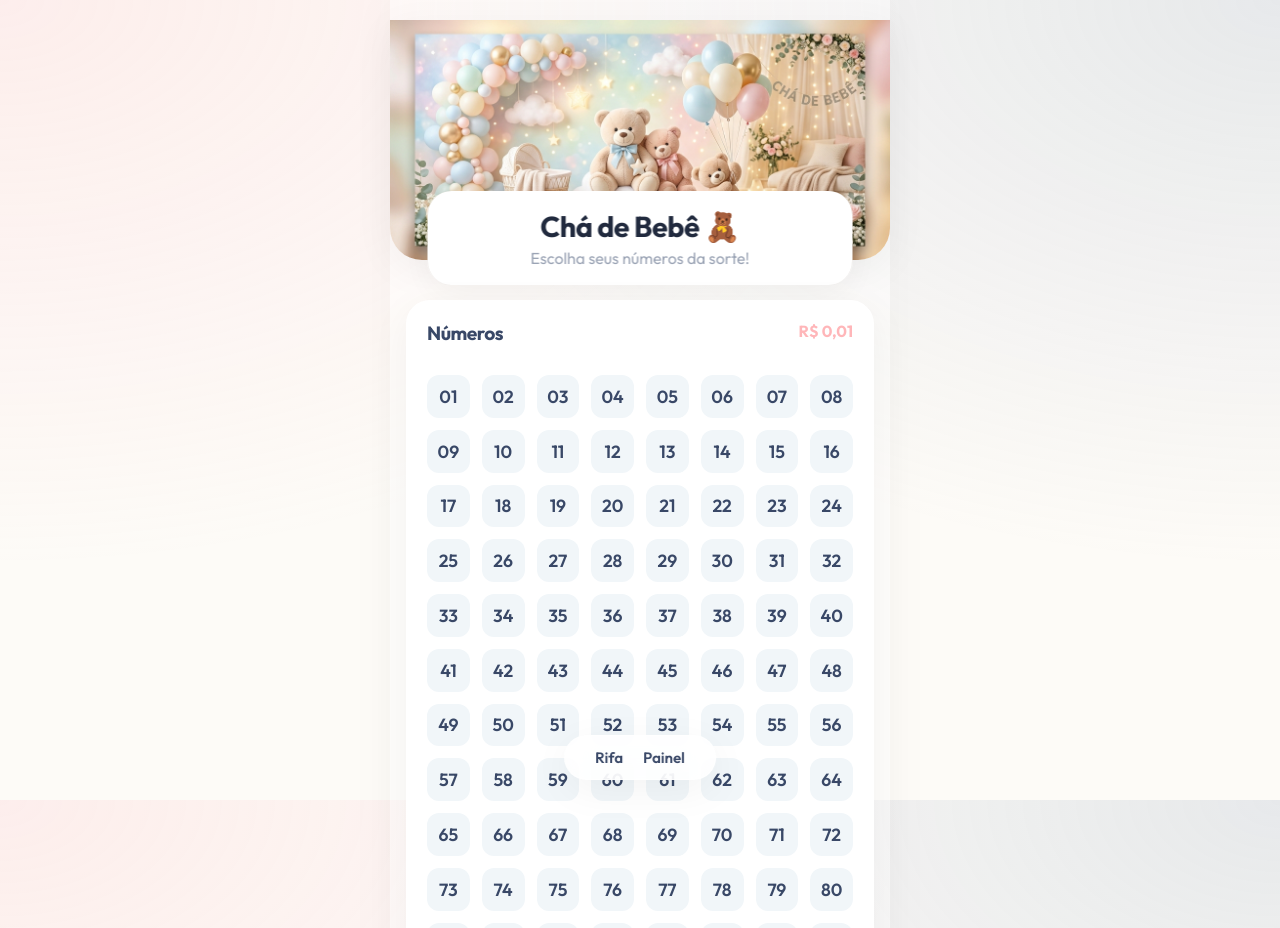
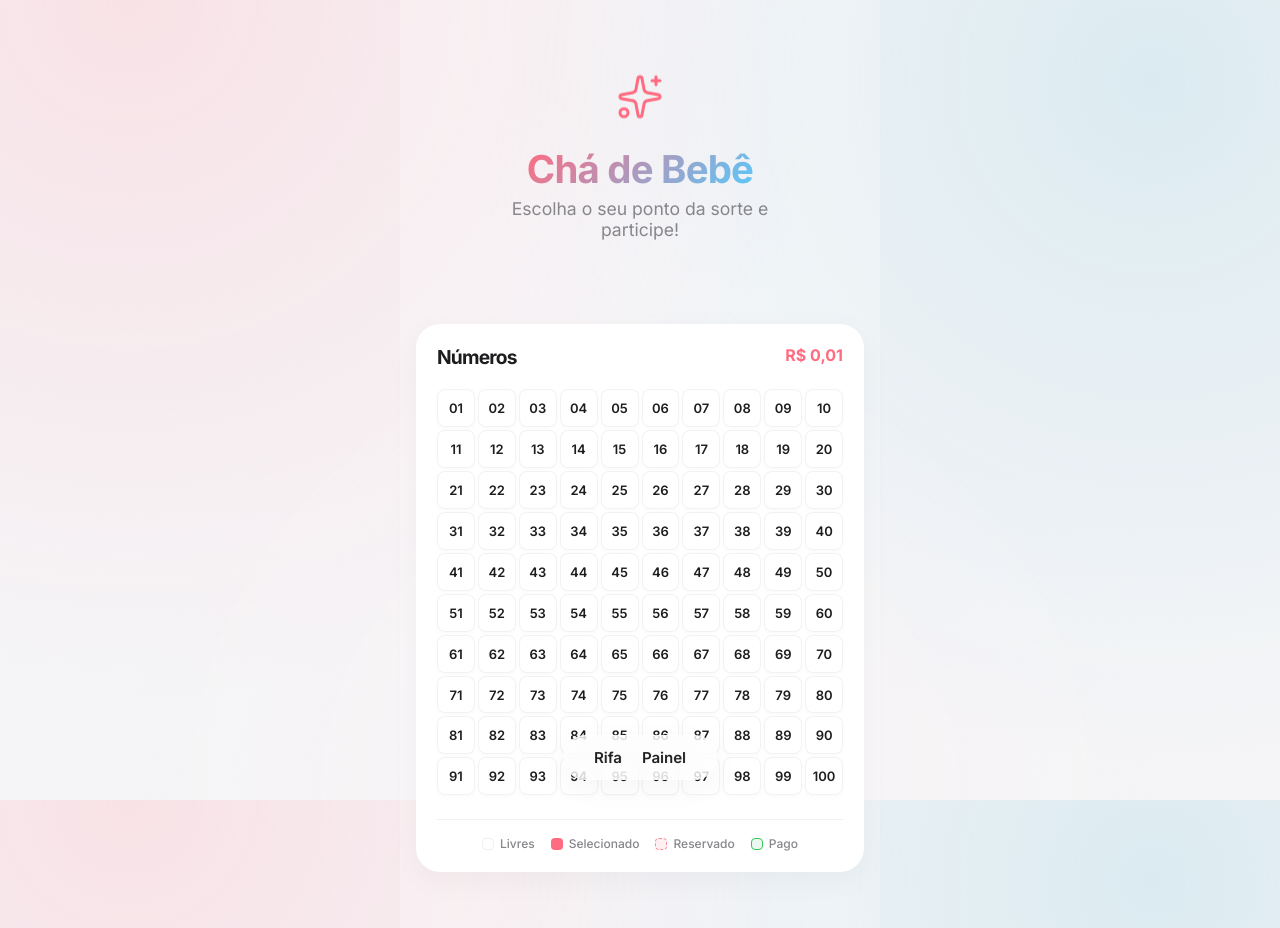
Before and after one commit to werveso378-sys/rifas-baby-go, a React (Vite) app in the folder frontend/: page / in a window 1280 px wide. Shown: the top 928 px of the page. Built offline with nearby package versions, Linux system fonts and the light colour scheme; no server answers; the database is empty.

Commit message:
UI Premium Redesign: Apple aesthetic, SVG Hero, 10x10 grid, modal overflow fix

```diff
--- a/frontend/src/components/BottomSheetModal.jsx
+++ b/frontend/src/components/BottomSheetModal.jsx
@@ -41,6 +41,8 @@ const sheetStyle = {
   padding: '24px 24px 40px',
   boxShadow: '0 -10px 40px rgba(0,0,0,0.1)',
   position: 'relative',
+  maxHeight: '85vh',
+  overflowY: 'auto',
 };
 
 const dragHandleStyle = {
--- a/frontend/src/components/NumberGrid.css
+++ b/frontend/src/components/NumberGrid.css
@@ -1,8 +1,8 @@
 .number-grid {
   display: grid;
-  grid-template-columns: repeat(auto-fill, minmax(38px, 1fr));
-  gap: 12px;
-  padding: 10px 0;
+  grid-template-columns: repeat(10, 1fr);
+  gap: 3px;
+  margin-bottom: 24px;
 }
 
 .number-cell {
@@ -10,9 +10,9 @@
   display: flex;
   align-items: center;
   justify-content: center;
-  border-radius: var(--border-radius-sm);
+  border-radius: 8px; /* Slightly rounded, Apple style */
   font-weight: 600;
-  font-size: 1.1rem;
+  font-size: 13px;
   cursor: pointer;
   transition: all 0.2s cubic-bezier(0.16, 1, 0.3, 1);
   user-select: none;
@@ -20,16 +20,16 @@
 }
 
 .number-cell.available {
-  background: var(--primary-light);
-  color: var(--primary-dark);
-  border: 2px solid transparent;
+  background: var(--surface-solid);
+  color: var(--text-main);
+  border: 1px solid rgba(0,0,0,0.05);
+  box-shadow: 0 2px 5px rgba(0,0,0,0.02);
 }
 
 .number-cell.available:hover {
-  background: #fff;
-  transform: translateY(-2px);
-  box-shadow: 0 4px 12px rgba(0,0,0,0.05);
-  border-color: var(--accent);
+  transform: scale(1.08);
+  border-color: var(--accent-blue);
+  z-index: 10;
 }
 
 .number-cell.available:active {
@@ -39,48 +39,67 @@
 .number-cell.selected {
   background: var(--accent);
   color: #fff;
-  box-shadow: 0 4px 15px rgba(255, 182, 185, 0.5);
+  border-color: transparent;
   transform: scale(1.05);
-  animation: pulse-soft 0.3s ease-out;
+  box-shadow: 0 4px 12px rgba(255, 107, 129, 0.3);
+  z-index: 10;
 }
 
 .number-cell.reserved {
-  background: #E8ECEF;
-  color: #9BA4B5;
+  background: #FFF0F2;
+  color: #FF8A9B;
+  border: 1px dashed #FF8A9B;
+  cursor: not-allowed;
+  opacity: 0.8;
+}
+
+.number-cell.paid {
+  background: #EAF8F1;
+  color: #34C759; /* Apple Green */
+  border: 1px solid #34C759;
   cursor: not-allowed;
   opacity: 0.7;
 }
 
-.number-cell.paid {
-  background: #A8D1D1; /* Soft mint/teal for paid */
-  color: #fff;
-  cursor: not-allowed;
-  box-shadow: inset 0 2px 4px rgba(0,0,0,0.05);
-}
-
 .legend {
   display: flex;
+  flex-wrap: wrap;
   justify-content: center;
-  gap: 20px;
-  margin-top: 24px;
-  font-size: 0.85rem;
-  font-weight: 500;
-  color: var(--text-muted);
+  gap: 16px;
+  padding-top: 16px;
+  border-top: 1px solid rgba(0,0,0,0.05);
 }
 
 .legend-item {
   display: flex;
   align-items: center;
-  gap: 8px;
+  gap: 6px;
+  font-size: 12px;
+  font-weight: 500;
+  color: var(--text-muted);
 }
 
 .legend-color {
-  width: 14px;
-  height: 14px;
+  width: 12px;
+  height: 12px;
   border-radius: 4px;
 }
 
-.legend-available { background: var(--primary-light); border: 1px solid #ddd; }
-.legend-selected { background: var(--accent); }
-.legend-reserved { background: #E8ECEF; }
-.legend-paid { background: #A8D1D1; }
+.legend-available {
+  background: #fff;
+  border: 1px solid #eee;
+}
+
+.legend-selected {
+  background: var(--accent);
+}
+
+.legend-reserved {
+  background: #FFF0F2;
+  border: 1px dashed #FF8A9B;
+}
+
+.legend-paid {
+  background: #EAF8F1;
+  border: 1px solid #34C759;
+}
--- a/frontend/src/index.css
+++ b/frontend/src/index.css
@@ -1,27 +1,26 @@
-@import url('https://fonts.googleapis.com/css2?family=Outfit:wght@300;400;500;600;700&display=swap');
+@import url('https://fonts.googleapis.com/css2?family=Inter:wght@300;400;500;600;700&display=swap');
 
 :root {
-  /* Premium Pastel/Neutral Palette */
-  --primary: #9BA4B5;
-  --primary-light: #F1F6F9;
-  --primary-dark: #394867;
-  --accent: #FFB6B9;
-  --accent-hover: #fa9ea2;
+  /* Premium Apple-like Pastel Palette */
+  --primary-dark: #1D1D1F; /* Apple dark gray */
+  --accent: #FF6B81;       /* Vibrant soft pink */
+  --accent-light: #FFE0E5;
+  --accent-blue: #5AC8FA;  /* Apple pastel blue */
 
-  --background: #fdfbf7;
-  --surface: rgba(255, 255, 255, 0.85);
+  --background: #F5F5F7;   /* Apple base background */
+  --surface: rgba(255, 255, 255, 0.7);
   --surface-solid: #ffffff;
 
-  --text-main: #212A3E;
-  --text-muted: #9BA4B5;
+  --text-main: #1D1D1F;
+  --text-muted: #86868B;
 
-  --border-radius-xl: 32px;
+  --border-radius-xl: 36px;
   --border-radius-lg: 24px;
-  --border-radius-md: 16px;
+  --border-radius-md: 18px;
   --border-radius-sm: 12px;
 
-  --shadow-soft: 0 10px 40px rgba(0, 0, 0, 0.05);
-  --shadow-hover: 0 15px 50px rgba(0, 0, 0, 0.08);
+  --shadow-soft: 0 8px 30px rgba(0, 0, 0, 0.04);
+  --shadow-hover: 0 14px 40px rgba(0, 0, 0, 0.08);
 }
 
 * {
@@ -31,13 +30,15 @@
 }
 
 body {
-  font-family: 'Outfit', sans-serif;
+  font-family: 'Inter', -apple-system, BlinkMacSystemFont, sans-serif;
   background: var(--background);
   color: var(--text-main);
   min-height: 100vh;
-  /* Soft gradient background */
-  background-image: radial-gradient(at 0% 0%, hsla(353,100%,86%,0.2) 0px, transparent 50%),
-                    radial-gradient(at 100% 0%, hsla(219,23%,65%,0.2) 0px, transparent 50%);
+  /* Premium Apple-like gradient background: Pastel Pink & Blue */
+  background-image:
+    radial-gradient(circle at 10% 0%, rgba(255, 182, 193, 0.3) 0%, transparent 50%),
+    radial-gradient(circle at 90% 10%, rgba(173, 216, 230, 0.35) 0%, transparent 50%),
+    radial-gradient(circle at 50% 100%, rgba(255, 240, 245, 0.4) 0%, transparent 50%);
   background-attachment: fixed;
   display: flex;
   justify-content: center;
@@ -47,27 +48,26 @@ body {
 
 #root {
   width: 100%;
-  max-width: 500px; /* Mobile first approach centered */
+  max-width: 480px; /* Mobile first */
   margin: 0 auto;
   min-height: 100vh;
   position: relative;
-  box-shadow: 0 0 50px rgba(0,0,0,0.03);
-  background: rgba(255,255,255,0.4);
+  background: rgba(255,255,255,0.2);
 }
 
 /* Glassmorphism utility */
 .glass {
   background: var(--surface);
-  backdrop-filter: blur(20px);
-  -webkit-backdrop-filter: blur(20px);
-  border: 1px solid rgba(255, 255, 255, 0.6);
+  backdrop-filter: blur(24px);
+  -webkit-backdrop-filter: blur(24px);
+  border: 1px solid rgba(255, 255, 255, 0.5);
   border-radius: var(--border-radius-lg);
   box-shadow: var(--shadow-soft);
 }
 
 /* Animations */
 @keyframes fadeIn {
-  from { opacity: 0; transform: translateY(15px); }
+  from { opacity: 0; transform: translateY(10px); }
   to { opacity: 1; transform: translateY(0); }
 }
 
@@ -76,33 +76,37 @@ body {
   to { transform: translateY(0); }
 }
 
-@keyframes pulse-soft {
-  0% { transform: scale(1); }
-  50% { transform: scale(1.02); }
-  100% { transform: scale(1); }
+@keyframes floatY {
+  0% { transform: translateY(0px); }
+  50% { transform: translateY(-8px); }
+  100% { transform: translateY(0px); }
 }
 
 .animate-fade-in {
-  animation: fadeIn 0.5s cubic-bezier(0.16, 1, 0.3, 1) forwards;
+  animation: fadeIn 0.6s cubic-bezier(0.16, 1, 0.3, 1) forwards;
 }
 
 .animate-slide-up {
-  animation: slideUp 0.4s cubic-bezier(0.16, 1, 0.3, 1) forwards;
+  animation: slideUp 0.5s cubic-bezier(0.16, 1, 0.3, 1) forwards;
+}
+
+.animate-float {
+  animation: floatY 4s ease-in-out infinite;
 }
 
 /* Shared UI Components */
 .input-field {
   width: 100%;
   padding: 16px;
-  border: 2px solid transparent;
+  border: 1.5px solid transparent;
   border-radius: var(--border-radius-sm);
-  background: var(--primary-light);
-  font-family: 'Outfit', sans-serif;
+  background: rgba(0,0,0,0.03);
+  font-family: inherit;
   font-size: 16px;
   font-weight: 500;
   color: var(--text-main);
   outline: none;
-  transition: all 0.3s ease;
+  transition: all 0.2s ease;
 }
 
 .input-field::placeholder {
@@ -110,9 +114,9 @@ body {
 }
 
 .input-field:focus {
-  border-color: var(--accent);
+  border-color: var(--accent-blue);
   background: #fff;
-  box-shadow: 0 0 0 4px rgba(255, 182, 185, 0.15);
+  box-shadow: 0 0 0 4px rgba(90, 200, 250, 0.15);
 }
 
 .btn {
@@ -120,7 +124,7 @@ body {
   padding: 16px;
   border: none;
   border-radius: var(--border-radius-lg);
-  font-family: 'Outfit', sans-serif;
+  font-family: inherit;
   font-weight: 600;
   font-size: 17px;
   cursor: pointer;
@@ -136,14 +140,13 @@ body {
 }
 
 .btn-primary {
-  background: var(--accent);
+  background: linear-gradient(135deg, var(--accent) 0%, #FF8A9B 100%);
   color: #fff;
-  box-shadow: 0 4px 15px rgba(255, 182, 185, 0.4);
+  box-shadow: 0 4px 15px rgba(255, 107, 129, 0.3);
 }
 
 .btn-primary:hover:not(:disabled) {
-  background: var(--accent-hover);
-  box-shadow: 0 6px 20px rgba(255, 182, 185, 0.5);
+  box-shadow: 0 8px 25px rgba(255, 107, 129, 0.4);
   transform: translateY(-2px);
 }
 
@@ -159,18 +162,18 @@ body {
 }
 
 .btn-secondary:hover {
-  background: #2b3752;
+  background: #000;
   transform: translateY(-2px);
 }
 
 /* Typography Helpers */
 h1, h2, h3 {
   font-weight: 700;
-  letter-spacing: -0.5px;
+  letter-spacing: -0.8px;
 }
 
 .text-gradient {
-  background: linear-gradient(135deg, var(--primary-dark) 0%, var(--accent) 100%);
+  background: linear-gradient(135deg, var(--accent) 0%, var(--accent-blue) 100%);
   -webkit-background-clip: text;
   -webkit-text-fill-color: transparent;
 }
--- a/frontend/src/pages/Home.jsx
+++ b/frontend/src/pages/Home.jsx
@@ -3,7 +3,7 @@ import { listenToNumbers, reserveNumbers } from '../services/firebaseService';
 import { generatePix } from '../services/paymentService';
 import NumberGrid from '../components/NumberGrid';
 import BottomSheetModal from '../components/BottomSheetModal';
-import { Copy, QrCode, CheckCircle, ChevronRight, Check } from 'lucide-react';
+import { Copy, QrCode, CheckCircle, ChevronRight, Check, Sparkles } from 'lucide-react';
 
 const PRECO = 0.01;
 const RAFFLE_ID = "baby_shower_01";
@@ -83,13 +83,17 @@ const Home = () => {
 
   return (
     <div className="animate-fade-in w-full">
-      {/* Banner Header */}
-      <div style={headerStyle}>
-        <img src="/banner.png" alt="Chá de Bebê" style={bannerImgStyle} />
-        <div style={headerContentStyle} className="glass">
-          <h1 style={{ fontSize: '1.8rem', marginBottom: '4px' }}>Chá de Bebê 🧸</h1>
-          <p style={{ color: 'var(--text-muted)' }}>Escolha seus números da sorte!</p>
+      {/* Premium Hero Header */}
+      <div style={heroStyle} className="animate-fade-in">
+        <div className="animate-float" style={{ marginBottom: '16px', color: 'var(--accent)' }}>
+          <Sparkles size={48} strokeWidth={1.5} />
         </div>
+        <h1 style={{ fontSize: '2.4rem', marginBottom: '8px', lineHeight: '1.1' }} className="text-gradient">
+          Chá de Bebê
+        </h1>
+        <p style={{ color: 'var(--text-muted)', fontSize: '1.1rem', maxWidth: '280px', margin: '0 auto 24px' }}>
+          Escolha o seu ponto da sorte e participe!
+        </p>
       </div>
 
       <div style={{ padding: '0 16px', marginTop: '20px' }}>
@@ -186,31 +190,14 @@ const Home = () => {
   );
 };
 
-const headerStyle = {
-  position: 'relative',
+const heroStyle = {
   width: '100%',
-  height: '240px',
-  marginBottom: '40px'
-};
-
-const bannerImgStyle = {
-  width: '100%',
-  height: '100%',
-  objectFit: 'cover',
-  borderBottomLeftRadius: '32px',
-  borderBottomRightRadius: '32px',
-  boxShadow: 'var(--shadow-soft)'
-};
-
-const headerContentStyle = {
-  position: 'absolute',
-  bottom: '-25px',
-  left: '50%',
-  transform: 'translateX(-50%)',
-  width: '85%',
-  padding: '16px',
+  padding: '60px 20px 40px',
   textAlign: 'center',
-  background: '#fff'
+  display: 'flex',
+  flexDirection: 'column',
+  alignItems: 'center',
+  justifyContent: 'center',
 };
 
 const stickyBarStyle = {
```
